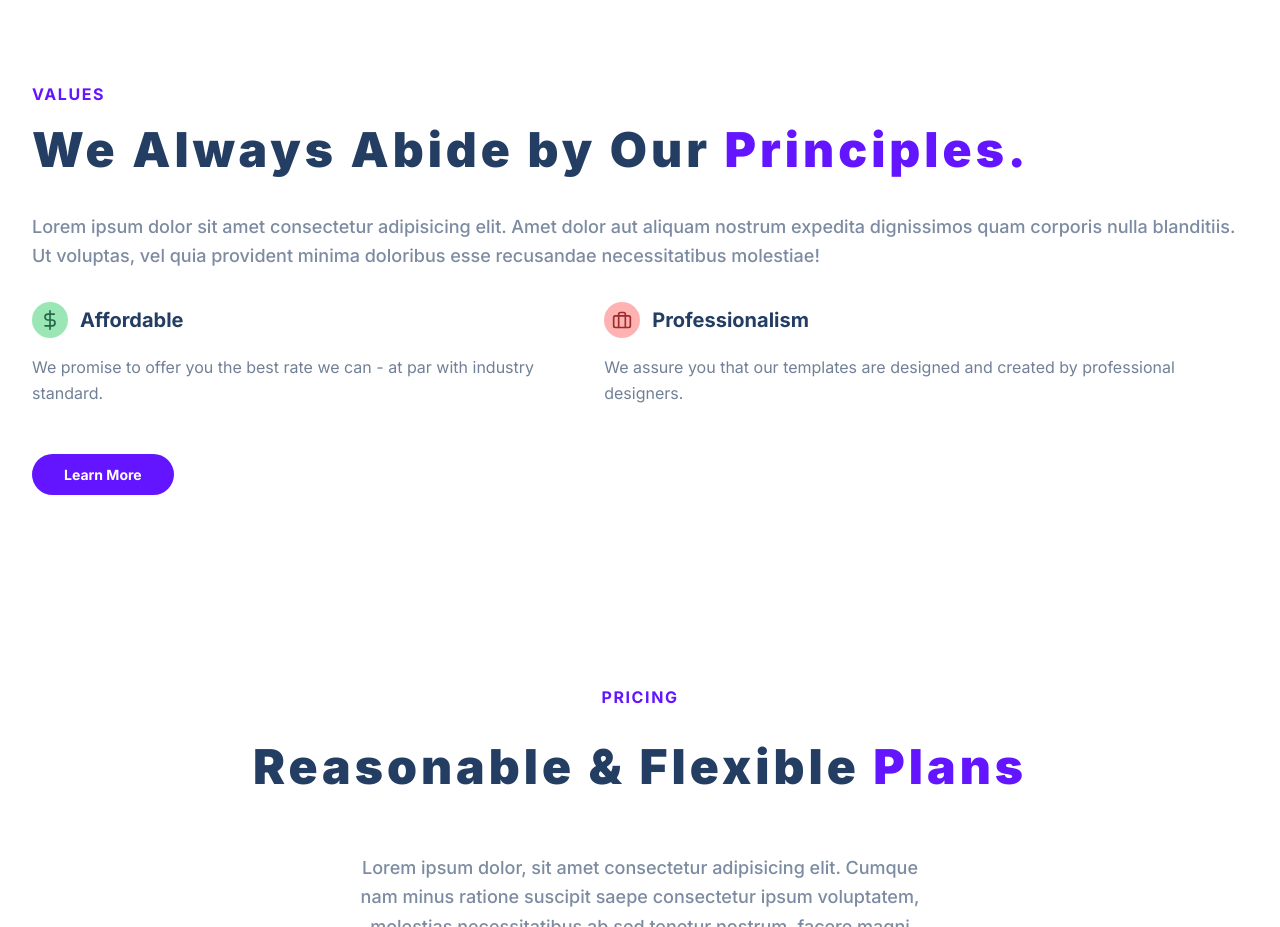
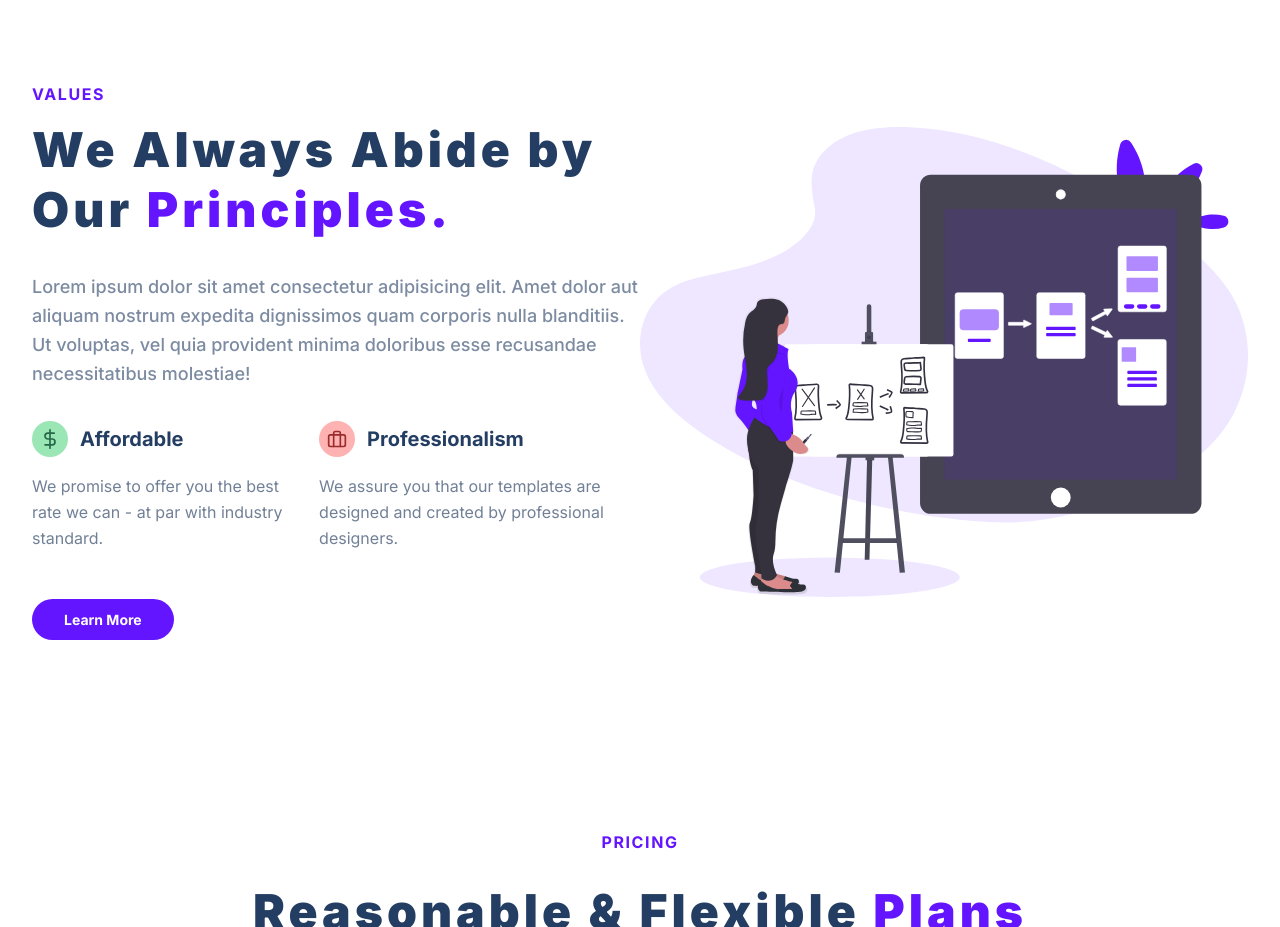
Before and after one commit to jenne-erving-1986/Module-3-Final-Project, a plain HTML site: page index.html in a window 1280 px wide. Shown: the part 3500-4427 px from the top of the page. Drawn offline with Linux system fonts and the light colour scheme.

Commit message:
fix-added values img

```diff
--- a/index.html
+++ b/index.html
@@ -452,7 +452,7 @@
               </div>
               <button class="btn">Learn More</button>
             </div>
-
+              <img class="values__img" src="/assets/prototype-illustration.21bc4b3f612a2f257c3d361067582485.svg">
           </div>
         </div>
       </section>
```
